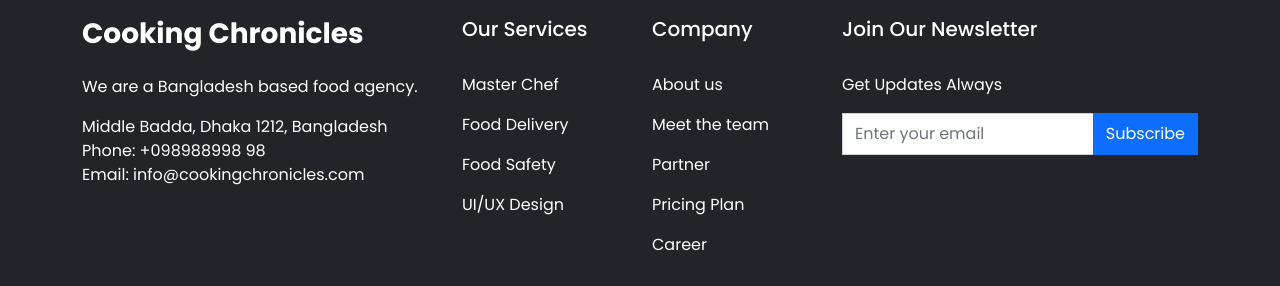
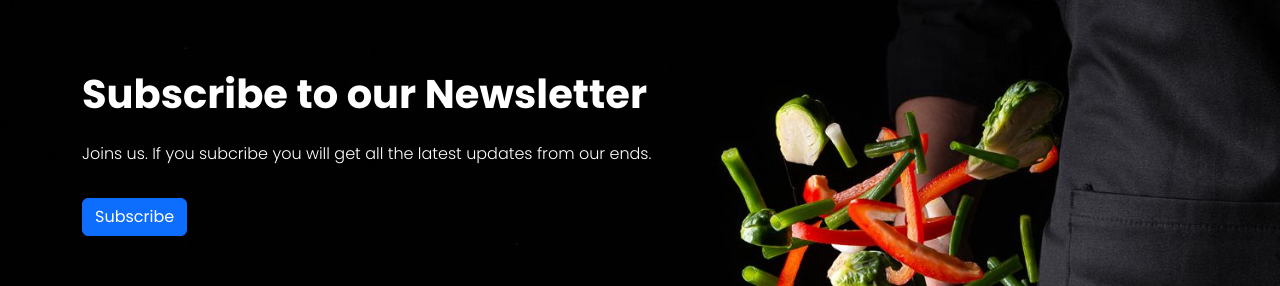
Before and after one commit to rakibulhasan-swe/cooking-chronicles-client, a React (Vite) app: page / in a window 1280 px wide. Shown: the part 1139-1425 px from the top of the page. Built offline with nearby package versions, Linux system fonts and the light colour scheme; no server answers.

Commit message:
newslater section added

```diff
--- a/src/index.css
+++ b/src/index.css
@@ -1,7 +1,13 @@
 .banner{
     height: 90vh;
     background-image: url('./assets/banner.jpg');
-    background-blend-mode: multiply;
     background-repeat: no-repeat;
     background-size: cover;
 }
+.subscribe{
+    height: 70vh;
+    object-fit: cover;
+    background-image: url('./assets/newslater.jpg');
+    background-repeat: no-repeat;
+    background-size: cover;
+}
--- /dev/null
+++ b/src/pages/ChefRecipe/ChefRecipe.jsx
@@ -0,0 +1,11 @@
+import React from 'react';
+
+const ChefRecipe = () => {
+    return (
+        <div>
+
+        </div>
+    );
+};
+
+export default ChefRecipe;
--- a/src/pages/Home/ChefCard.jsx
+++ b/src/pages/Home/ChefCard.jsx
@@ -1,10 +1,17 @@
 import React from "react";
 import { Button, Card } from "react-bootstrap";
 import { FaThumbsUp } from "react-icons/fa";
+import { Link } from "react-router-dom";
 
 const ChefCard = ({ chefData }) => {
-  const { chef_img, chef_name, years_of_experience, numbers_of_recipe, likes } =
-    chefData;
+  const {
+    id,
+    chef_img,
+    chef_name,
+    years_of_experience,
+    numbers_of_recipe,
+    likes,
+  } = chefData;
   return (
     <>
       <div className="col-lg-4 col-md-6">
@@ -19,14 +26,16 @@ const ChefCard = ({ chefData }) => {
             <Card.Title className="fw-semibold">{chef_name}</Card.Title>
 
             <div className="d-flex justify-content-between align-items-center py-2">
-            <p>Experience: {years_of_experience}</p>
+              <p>Experience: {years_of_experience}</p>
               <p>Total Recipe: {numbers_of_recipe}</p>
               <p className="d-flex">
-                <FaThumbsUp className="me-1" style={{fontSize: "1.3rem"}} />
+                <FaThumbsUp className="me-1" style={{ fontSize: "1.3rem" }} />
                 <span className="d-block">{likes}</span>
               </p>
             </div>
-            <Button variant="primary">View Recipe</Button>
+            <Link to={`/chef/${id}`}>
+              <Button variant="primary">View Recipe</Button>
+            </Link>
           </Card.Body>
         </Card>
       </div>
--- a/src/pages/Home/ChefSection.jsx
+++ b/src/pages/Home/ChefSection.jsx
@@ -3,6 +3,8 @@ import ChefCard from "./ChefCard";
 
 const ChefSection = () => {
   const [chef, setChef] = useState([]);
+
+  // data load from server
   useEffect(() => {
     fetch("http://localhost:5000/chef")
       .then((res) => res.json())
--- a/src/pages/Home/Home.jsx
+++ b/src/pages/Home/Home.jsx
@@ -1,12 +1,14 @@
 import React from 'react';
 import Banner from './Banner';
 import ChefSection from './ChefSection';
+import Newsletter from './Newsletter';
 
 const Home = () => {
     return (
         <>
            <Banner />
            <ChefSection />
+           <Newsletter />
         </>
     );
 };
--- /dev/null
+++ b/src/pages/Home/Newsletter.jsx
@@ -0,0 +1,21 @@
+import React from "react";
+import { Button, Container } from "react-bootstrap";
+
+const Newsletter = () => {
+  return (
+    <>
+      <div className="subscribe d-flex align-items-center">
+        <Container className="text-white">
+          <h1 className="fw-bold">Subscribe to our Newsletter</h1>
+          <p className="fw-light py-3">
+            Joins us. If you subcribe you will get all the latest updates from
+            our ends.
+          </p>
+          <Button variant="primary">Subscribe</Button>
+        </Container>
+      </div>
+    </>
+  );
+};
+
+export default Newsletter;
--- a/src/routes/Routes.jsx
+++ b/src/routes/Routes.jsx
@@ -4,6 +4,7 @@ import Home from "../pages/Home/Home";
 import Login from "../pages/Login/Login";
 import Register from "../pages/Register/Register";
 import ErrorPage from "../pages/ErrorPage/ErrorPage";
+import ChefRecipe from "../pages/ChefRecipe/ChefRecipe";
 
 const router = createBrowserRouter([
     {
@@ -14,6 +15,10 @@ const router = createBrowserRouter([
             {
                 path: "/",
                 element: <Home />
+            },
+            {
+                path: "/chef/:id",
+                element: <ChefRecipe />
             },
             {
                 path: "/login",
```
